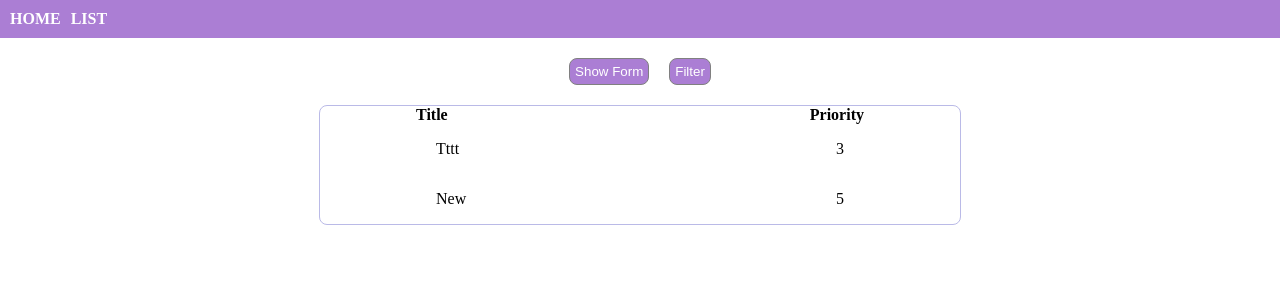
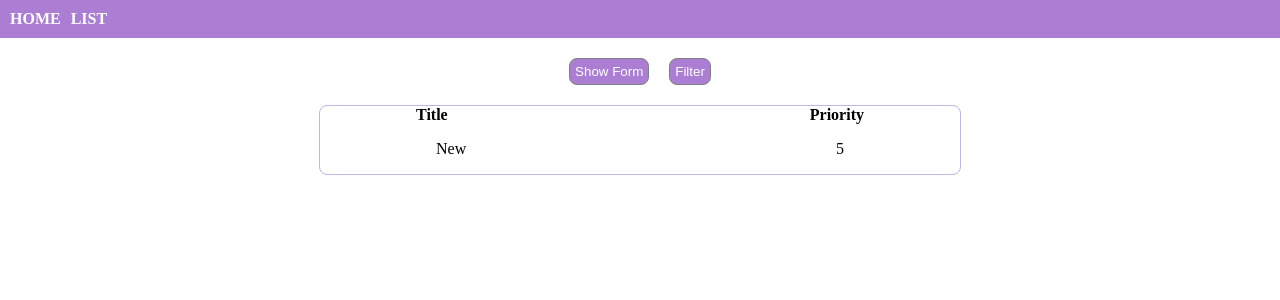
Before and after one commit to SabinaBaholli/JAVA-10-FE, an Angular app: page /list in a window 1280 px wide. Shown: the top 300 px of the page. Built offline with nearby package versions, Linux system fonts and the light colour scheme; data requests are answered from the project's data file.

Commit message:
update after delete

```diff
--- a/db.json
+++ b/db.json
@@ -1,10 +1,5 @@
 {
   "items": [
-    {
-      "title": "Tttt",
-      "priority": 3,
-      "id": 3
-    },
     {
       "title": "New",
       "priority": 5,
--- a/src/app/components/todolist/todolist.component.ts
+++ b/src/app/components/todolist/todolist.component.ts
@@ -47,7 +47,9 @@ export class TodolistComponent implements OnInit, OnDestroy {
   };
 
   delete(item: TodoItem)  {
-    this.be.deleteItem(item.id).subscribe();
+    this.be.deleteItem(item.id).subscribe({
+      next: this.getItems
+    });
   }
 
   isBiggerThan2 = (p: number): boolean => p > 2;
```
